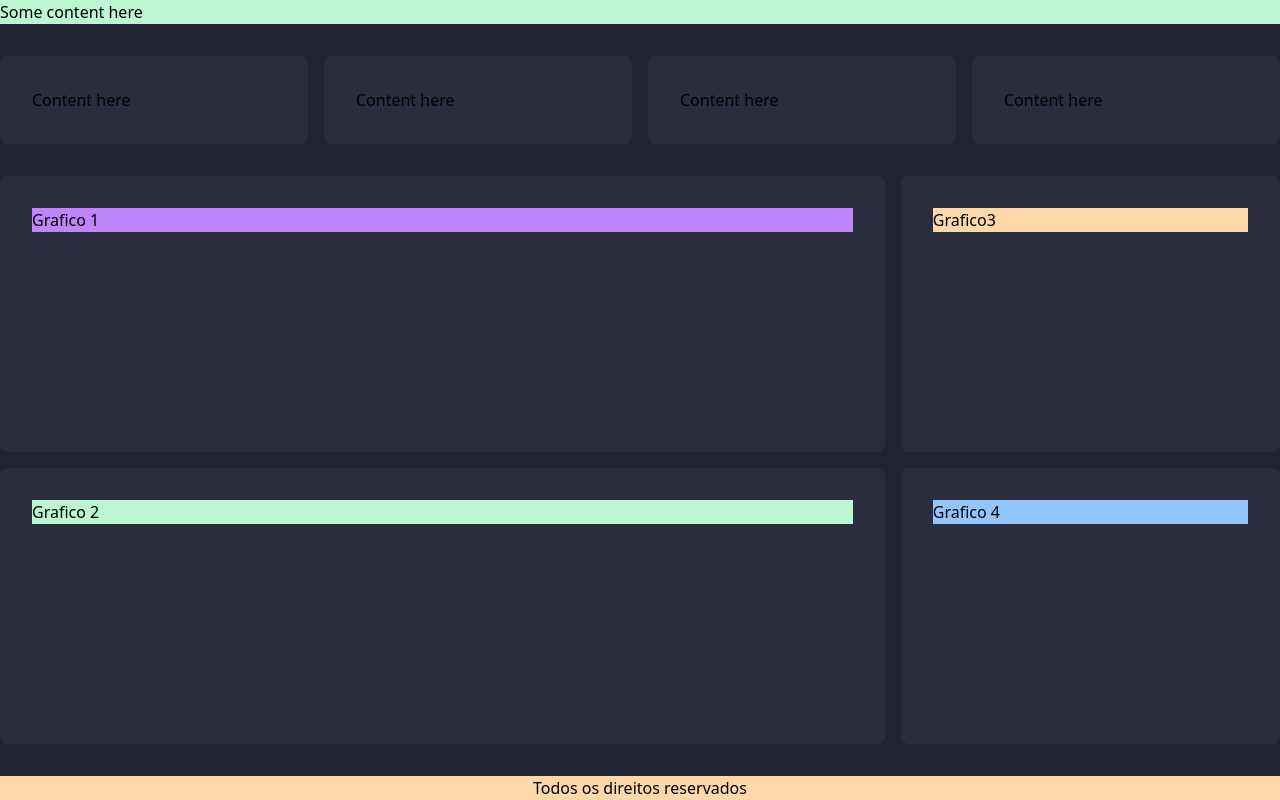
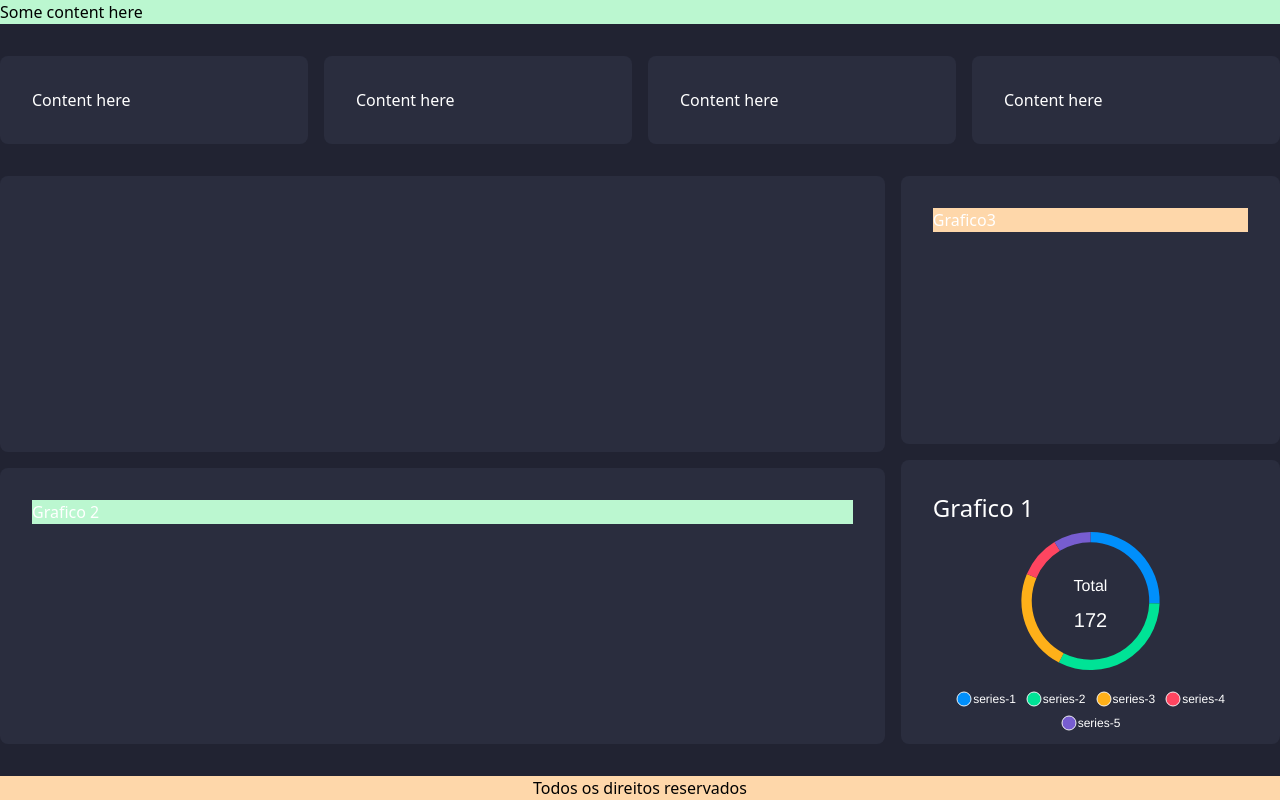
Before and after one commit to jcjeancarloo/influcenter-challenge, a React (Vite) app: page / in a window 1280 px wide. Built offline with nearby package versions, Linux system fonts and the light colour scheme.

Commit message:
feat: add donut chart

```diff
--- a/package.json
+++ b/package.json
@@ -10,7 +10,9 @@
     "preview": "vite preview"
   },
   "dependencies": {
+    "apexcharts": "^3.44.0",
     "react": "^18.2.0",
+    "react-apexcharts": "^1.4.1",
     "react-dom": "^18.2.0"
   },
   "devDependencies": {
--- /dev/null
+++ b/src/components/Charts/Donut/index.tsx
@@ -0,0 +1,63 @@
+import Chart from 'react-apexcharts'
+
+type DonutProps = {
+  data: any
+}
+
+const settings = {
+  options: {
+    dataLabels: {
+      enabled: false,
+    },
+    legend: {
+      position: 'bottom' as const,
+      fontColor: 'white',
+      labels: {
+        colors: 'white',
+      },
+    },
+    theme: {
+      palette: 'palette1',
+    },
+    plotOptions: {
+      pie: {
+        donut: {
+          size: '85%',
+          labels: {
+            show: true,
+            name: {
+              show: true,
+              color: 'white',
+            },
+            value: {
+              show: true,
+              color: 'white',
+            },
+            total: {
+              show: true,
+              showAlways: true,
+              color: 'white',
+            },
+          },
+        },
+      },
+    },
+    stroke: {
+      show: false,
+    },
+  },
+}
+
+const Donut = ({ data }: DonutProps) => {
+  return (
+    <Chart
+      options={settings.options}
+      series={data.series}
+      type="donut"
+      width={'100%'}
+      height={'100%'}
+    />
+  )
+}
+
+export default Donut
--- /dev/null
+++ b/src/components/Charts/index.ts
@@ -0,0 +1 @@
+export * from './Donut';
--- a/src/components/Common/Card/index.tsx
+++ b/src/components/Common/Card/index.tsx
@@ -7,7 +7,7 @@ type CardProps = {
 }
 
 const Card = ({ width, height, children }: CardProps) => {
-  return <div className={`${width} ${height} rounded-lg bg-card p-8`}>{children}</div>
+  return <div className={`${width} ${height} rounded-lg bg-card p-8 text-white`}>{children}</div>
 }
 
 export default Card
--- a/src/components/Overview/index.tsx
+++ b/src/components/Overview/index.tsx
@@ -1,13 +1,14 @@
 import Card from '@components/Common/Card'
+import Donut from '../Charts/Donut'
+
+const donutData  = { series: [44, 55, 41, 17, 15] }
 
 const Overview = () => {
   return (
     <div className="w-full h-[1024px] flex flex-col md:flex-row gap-x-4 gap-y-4">
       <div className="h-full flex flex-col gap-y-4 md:w-[70%] w-full">
-        <Card height="h-1/2">
-          <div className="bg-purple-400 w-full">
-            <h1>Grafico 1</h1>
-          </div>
+        <Card width="w-full" height="h-1/2">
+
         </Card>
         <Card height="h-1/2">
           <div className="bg-green-200 w-full">
@@ -22,9 +23,8 @@ const Overview = () => {
           </div>
         </Card>
         <Card height="h-1/2">
-          <div className="bg-blue-300 w-full">
-            <h1>Grafico 4</h1>
-          </div>
+          <h1 className='text-2xl'>Grafico 1</h1>
+          <Donut data={donutData}/>
         </Card>
       </div>
     </div>
```
Also changed, not shown: 1 other file (tests, documents, lock files or other folders).
